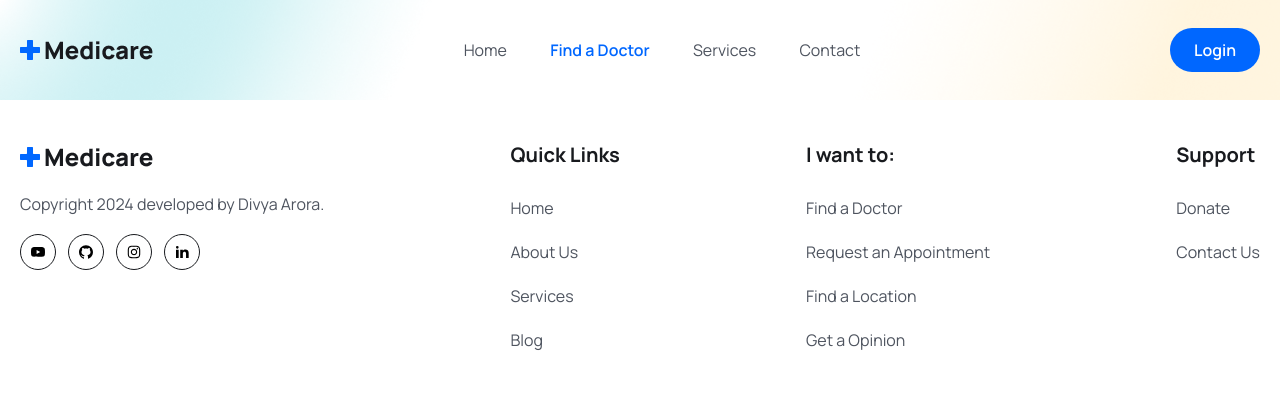
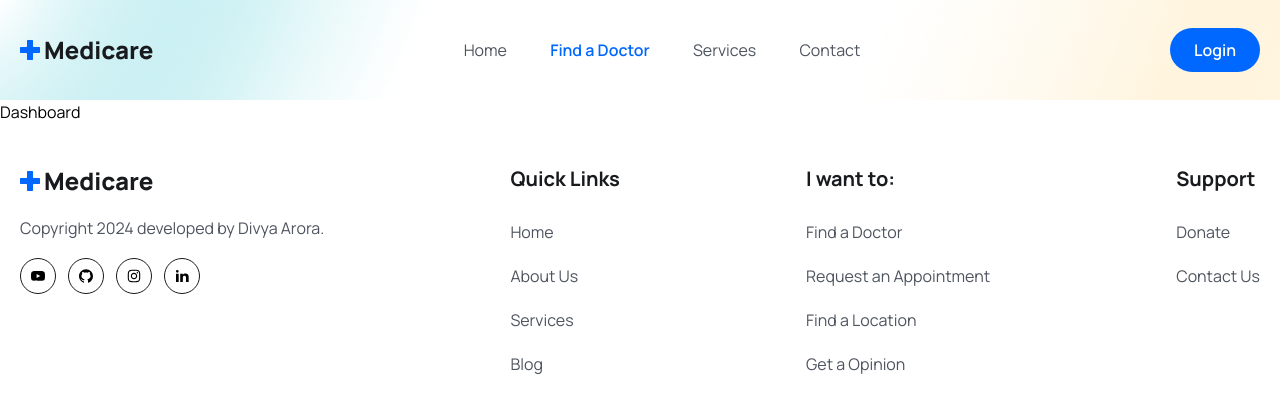
Before and after one commit to aroraadivya/Mern-Stack-Medicare, a React (Vite) app in the folder frontend/: page /doctors/profile/me in a window 1280 px wide. Shown: the top 412 px of the page. Built offline with nearby package versions, Linux system fonts and the light colour scheme.

Commit message:
Add route for doctor profile dashboard

```diff
--- a/frontend/src/routes/Routers.jsx
+++ b/frontend/src/routes/Routers.jsx
@@ -7,6 +7,7 @@ import Doctors from "../pages/Doctors/Doctors.jsx";
 import DoctorDetails from "../pages/Doctors/DoctorsDetails.jsx";
 import { Routes, Route } from 'react-router-dom';
 import Myaccount from '../Dashboard/user-account/Myaccount.jsx';
+import Dashboard from '../Dashboard/doctor-account/Dashboard.jsx';
 
 const Routers = () => {
     return <Routes>
@@ -19,6 +20,7 @@ const Routers = () => {
         <Route path="/contact" element={<Contact />} />
         <Route path="/services" element={<Services />} />
         <Route path="/users/profile/me" element={<Myaccount />} />
+        <Route path="/doctors/profile/me" element={<Dashboard />} />
     </Routes>
 }
 
```
